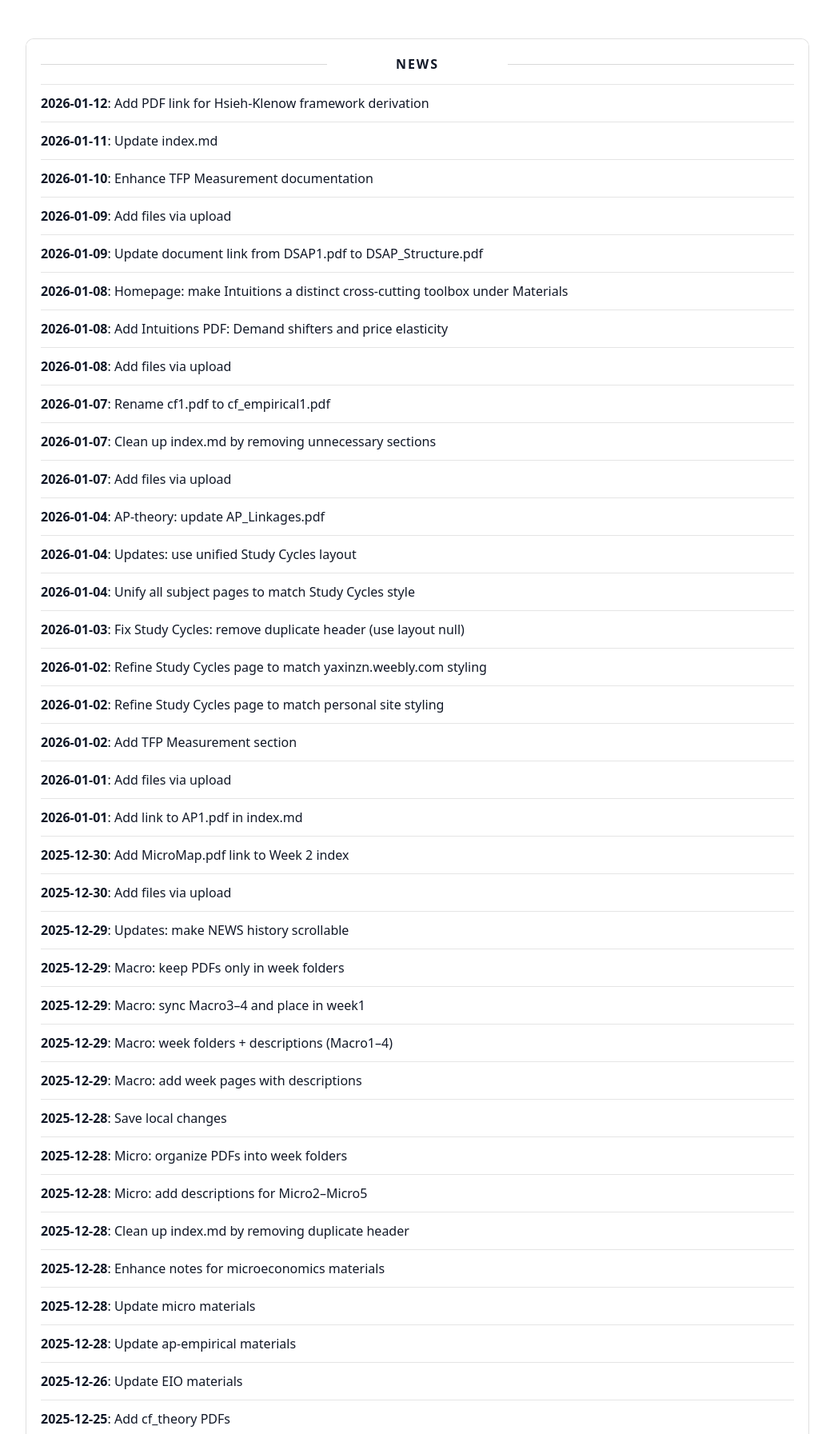
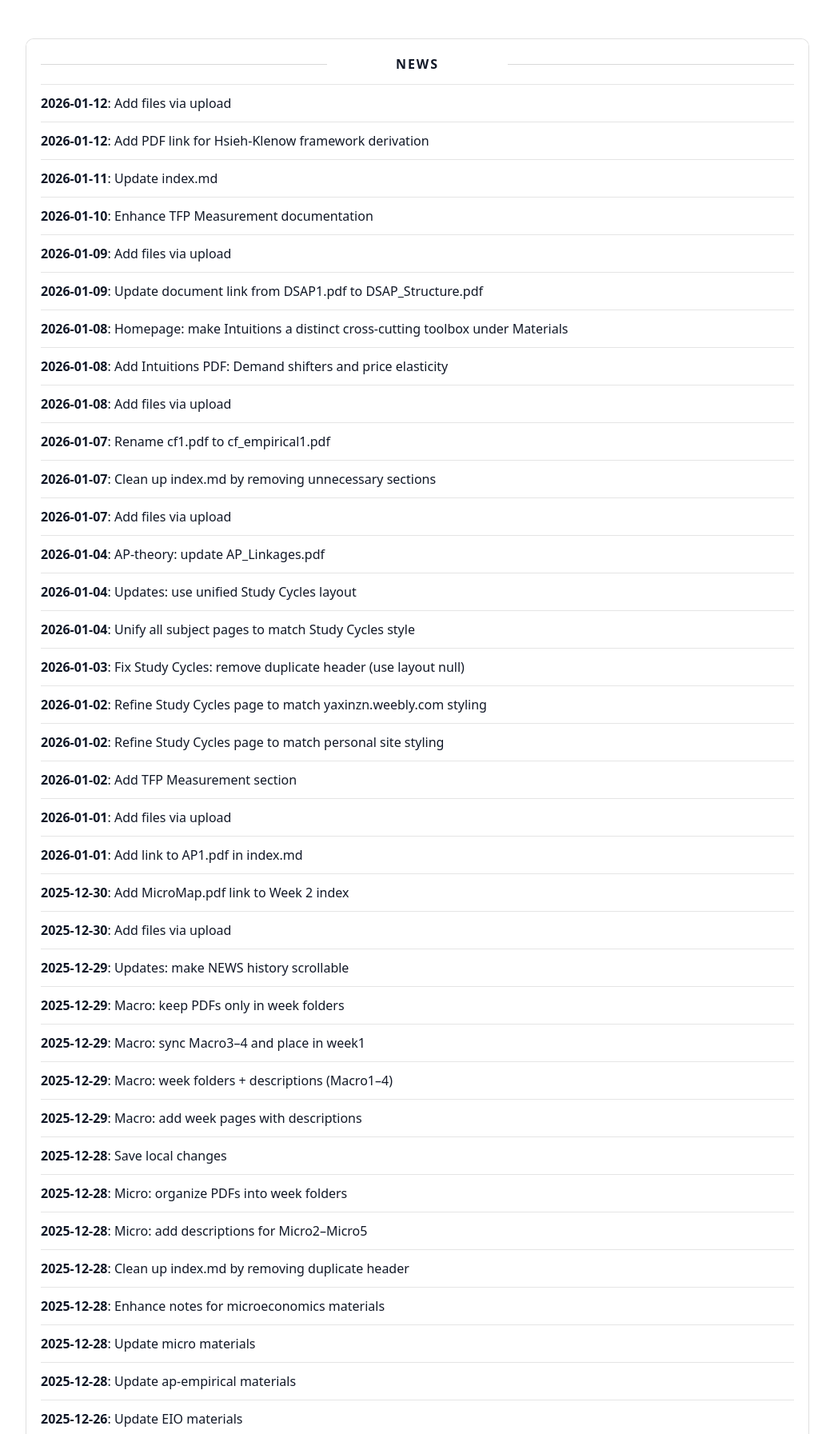
Before and after one commit to yaxinzn/study-archive, a Jekyll site: the page built from updates/index.md, in a window 1280 px wide, cut to the strip 476-2269 px from the top of the page. Shown: the whole strip at 80% size, without its empty margins (118-1161 px from the left). Built offline with Jekyll 4.4.1, drawn with Linux system fonts in a browser that asks for light colours; some of the changed text lies outside the part shown.

Commit message:
chore: update NEWS feed

```diff
--- a/_data/news.yml
+++ b/_data/news.yml
@@ -1,4 +1,7 @@
 # Auto-generated update history (sorted newest -> oldest). Do not edit manually.
+- ts: "1768214543"
+  date: "2026-01-12"
+  title: "Add files via upload"
 - ts: "1768214528"
   date: "2026-01-12"
   title: "Add PDF link for Hsieh-Klenow framework derivation"
```
